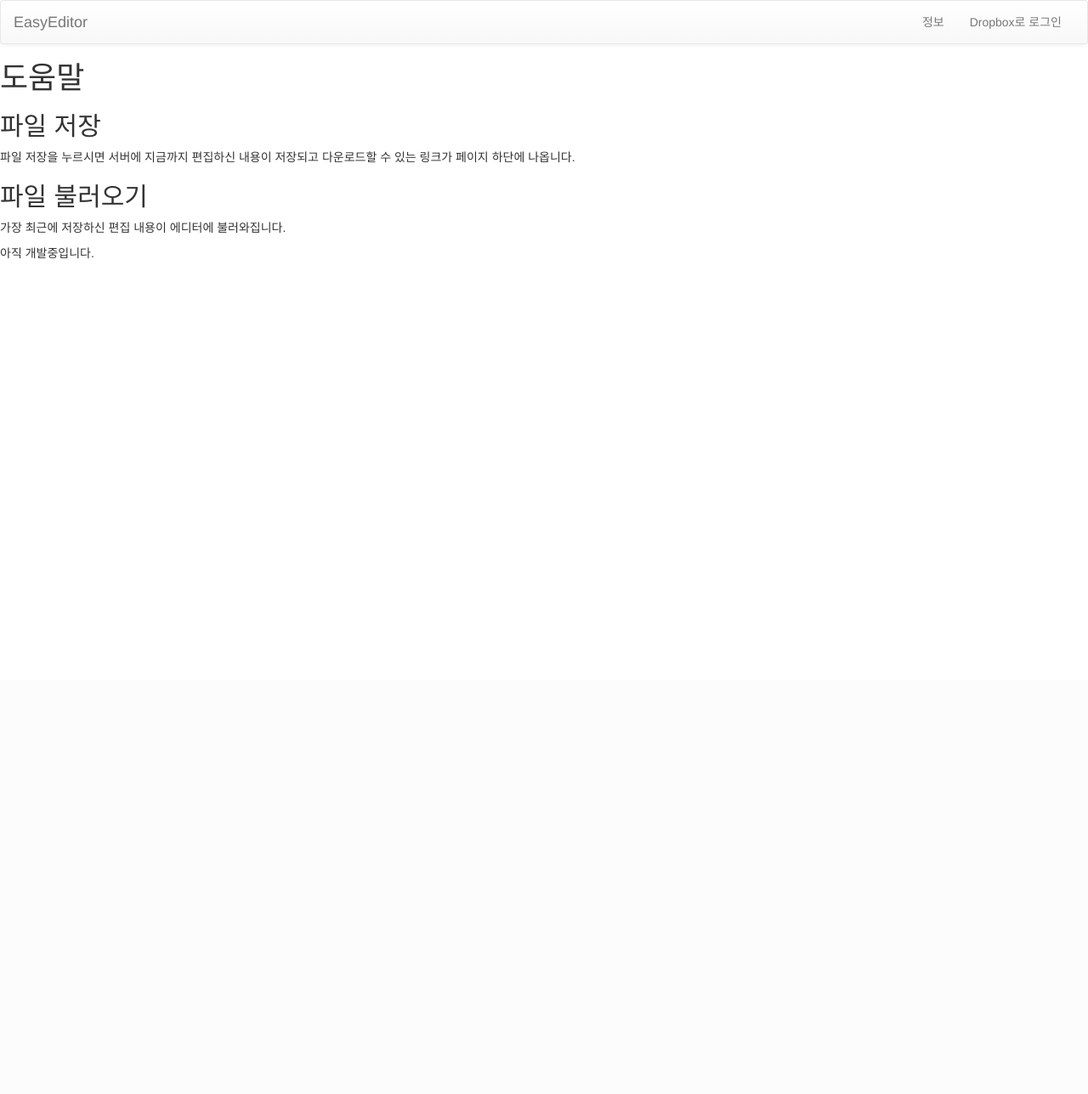
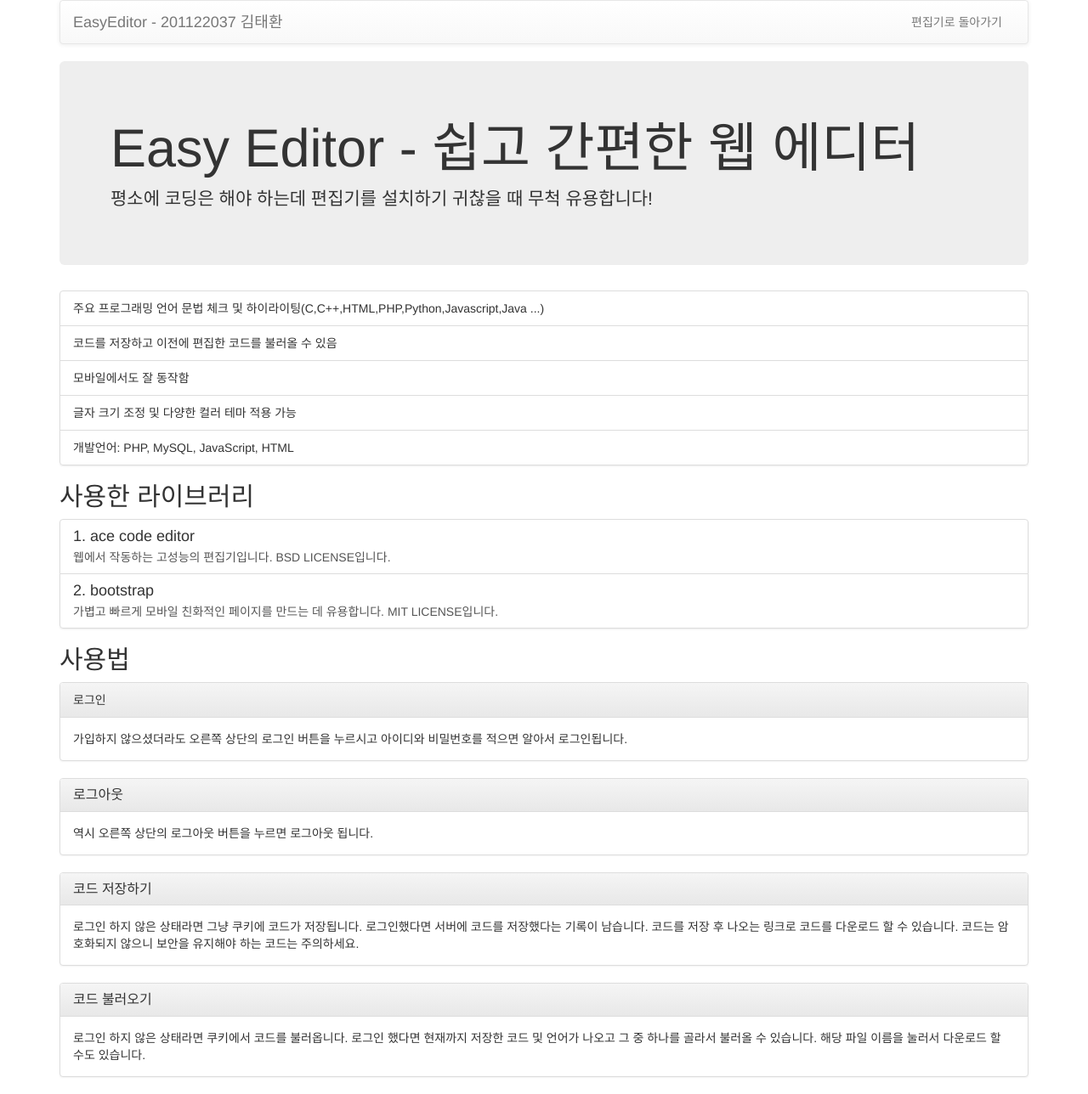
Before and after one commit to easyeditor-dev/EasyEditor, a PHP site: page /info.php in a window 1280 px wide. Shown: the whole page at 85% size. Before the commit the page ends 305 px from the top, so only its background shows below. Run offline with PHP 8.4, Linux system fonts and the light colour scheme; data that the repository does not hold is empty; some libraries are stand-ins or nearby versions.

Commit message:
정보 편집 및 마무리

```diff
--- a/info.php
+++ b/info.php
@@ -1,18 +1,27 @@
-<html>
+<!DOCTYPE html>
+<html lang="ko">
 <head>
     <meta charset="UTF-8">
     <meta http-equiv="X-UA-Compatible" content="IE=edge">
+    <meta name="viewport" content="width=device-width, initial-scale=1">
+    <meta name="description" content="쉽고 간단한 웹 에디터">
     <title>EasyEditor</title>
 
     <!-- Latest compiled and minified CSS -->
     <link rel="stylesheet" href="https://maxcdn.bootstrapcdn.com/bootstrap/3.3.6/css/bootstrap.min.css">
     <!-- Optional theme -->
     <link rel="stylesheet" href="https://maxcdn.bootstrapcdn.com/bootstrap/3.3.6/css/bootstrap-theme.min.css">
+
     <!-- For overriding -->
     <link rel="stylesheet" href="static/css/style.css">
     <script src="https://ajax.googleapis.com/ajax/libs/jquery/1.11.3/jquery.min.js"></script>
     <!-- Latest compiled and minified JavaScript -->
     <script src="https://maxcdn.bootstrapcdn.com/bootstrap/3.3.6/js/bootstrap.min.js"></script>
+
+
+    <script type="text/javascript" src="https://www.dropbox.com/static/api/2/dropins.js"
+            id="dropboxjs" data-app-key="vzgw6i67spzm60b"></script>
+
 
     <!-- HTML5 shim and Respond.js for IE8 support of HTML5 elements and media queries -->
     <!-- WARNING: Respond.js doesn't work if you view the page via file:// -->
@@ -22,6 +31,7 @@
     <![endif]-->
 </head>
 <body>
+<div class="container">
     <nav class="navbar navbar-default">
         <div class="container-fluid">
             <!-- Brand and toggle get grouped for better mobile display -->
@@ -32,27 +42,76 @@
                     <span class="icon-bar"></span>
                     <span class="icon-bar"></span>
                 </button>
-      <a class="navbar-brand" href="/">EasyEditor</a>
+                <a class="navbar-brand" href="<?=$_SERVER['HTTP_REFERER']?>">EasyEditor - 201122037 김태환</a>
             </div>
 
             <!-- Collect the nav links, forms, and other content for toggling -->
             <div class="collapse navbar-collapse" id="bs-example-navbar-collapse-1">
-
                 <ul class="nav navbar-nav navbar-right">
-        <li><a href="">정보</a></li>
-        <li><a href="#">Dropbox로 로그인</a></li>
+                    <li><a href="<?=$_SERVER['HTTP_REFERER']?>">편집기로 돌아가기</a></li>
                 </ul>
             </div><!-- /.navbar-collapse -->
         </div><!-- /.container-fluid -->
     </nav>
-	<h1>도움말</h1>
-	<h2>파일 저장</h2>
-	<p>파일 저장을 누르시면 서버에 지금까지 편집하신 내용이 저장되고
-		다운로드할 수 있는 링크가 페이지 하단에 나옵니다.</p>
+    <div class="jumbotron">
+        <h1>Easy Editor - 쉽고 간편한 웹 에디터</h1>
+        <p>평소에 코딩은 해야 하는데 편집기를 설치하기 귀찮을 때 무척 유용합니다!</p>
+    </div>
+    <ul class="list-group">
+        <li class="list-group-item">주요 프로그래밍 언어 문법 체크 및 하이라이팅(C,C++,HTML,PHP,Python,Javascript,Java ...)</li>
+        <li class="list-group-item">코드를 저장하고 이전에 편집한 코드를 불러올 수 있음</li>
+        <li class="list-group-item">모바일에서도 잘 동작함</li>
+        <li class="list-group-item">글자 크기 조정 및 다양한 컬러 테마 적용 가능</li>
+        <li class="list-group-item">개발언어: PHP, MySQL, JavaScript, HTML</li>
+    </ul>
+    <h2>사용한 라이브러리</h2>
+    <div class="list-group">
+        <a href="https://ace.c9.io/#nav=about" class="list-group-item">
+        <h4 class="list-group-item-heading">1. ace code editor</h4>
+        <p class="list-group-item-text">웹에서 작동하는 고성능의 편집기입니다. BSD LICENSE입니다.</p>
+        </a>
+        <a href="http://getbootstrap.com/" class="list-group-item">
+        <h4 class="list-group-item-heading">2. bootstrap</h4>
+        <p class="list-group-item-text">가볍고 빠르게 모바일 친화적인 페이지를 만드는 데 유용합니다. MIT LICENSE입니다.</p>
+        </a>
+    </div>
+   <h2>사용법</h2>
+    <div class="panel panel-default">
+        <div class="panel-heading">로그인</div>
+        <div class="panel-body">
+            가입하지 않으셨더라도 오른쪽 상단의 로그인 버튼을 누르시고 아이디와 비밀번호를 적으면 알아서 로그인됩니다.
+        </div>
+    </div>
 
-	<h2>파일 불러오기</h2>
-	<p>가장 최근에 저장하신 편집 내용이 에디터에 불러와집니다.</p>
+    <div class="panel panel-default">
+        <div class="panel-heading">
+            <h3 class="panel-title">로그아웃</h3>
+        </div>
+        <div class="panel-body">
+            역시 오른쪽 상단의 로그아웃 버튼을 누르면 로그아웃 됩니다.
+        </div>
+    </div>
 
-	<p>아직 개발중입니다.</p>
+    <div class="panel panel-default">
+        <div class="panel-heading">
+            <h3 class="panel-title">코드 저장하기</h3>
+        </div>
+        <div class="panel-body">
+            로그인 하지 않은 상태라면 그냥 쿠키에 코드가 저장됩니다. 로그인했다면 서버에 코드를 저장했다는 기록이 남습니다. 코드를 저장 후 나오는 링크로
+            코드를 다운로드 할 수 있습니다. 코드는 암호화되지 않으니 보안을 유지해야 하는 코드는 주의하세요.
+
+        </div>
+    </div>
+
+    <div class="panel panel-default">
+        <div class="panel-heading">
+            <h3 class="panel-title">코드 불러오기</h3>
+        </div>
+        <div class="panel-body">
+            로그인 하지 않은 상태라면 쿠키에서 코드를 불러옵니다. 로그인 했다면 현재까지 저장한 코드 및 언어가 나오고 그 중 하나를 골라서 불러올 수 있습니다. 해당 파일 이름을 눌러서 다운로드 할 수도 있습니다.
+        </div>
+    </div>
+
+</div>
 </body>
 </html>
--- a/selectForm.php
+++ b/selectForm.php
@@ -20,7 +20,7 @@ if ($_SERVER["REQUEST_METHOD"] == "GET") {
             $form.="<input style='margin-left: 20px;' type='radio' name='src' value='".$row["src"]."'><a download href='".$row["src"]."'>".explode("/UserFile/",$row["src"])[1]." 다운로드 하기</a></input><br>";
         }
 
-        $form.= "<input type='button' id='loadCode' value='코드 불러오기'></form>";
+        $form.= "<input type='button' class=\"btn btn-default\" id='loadCode' value='코드 불러오기'></form>";
         $form.="<script>
             $(\"#loadCode\").click(function() {
             $.get(\"fileToCode.php\",
```
Also changed, not shown: index.php (+4 -5 lines). Lines whose indentation alone changed are shown as unchanged.
